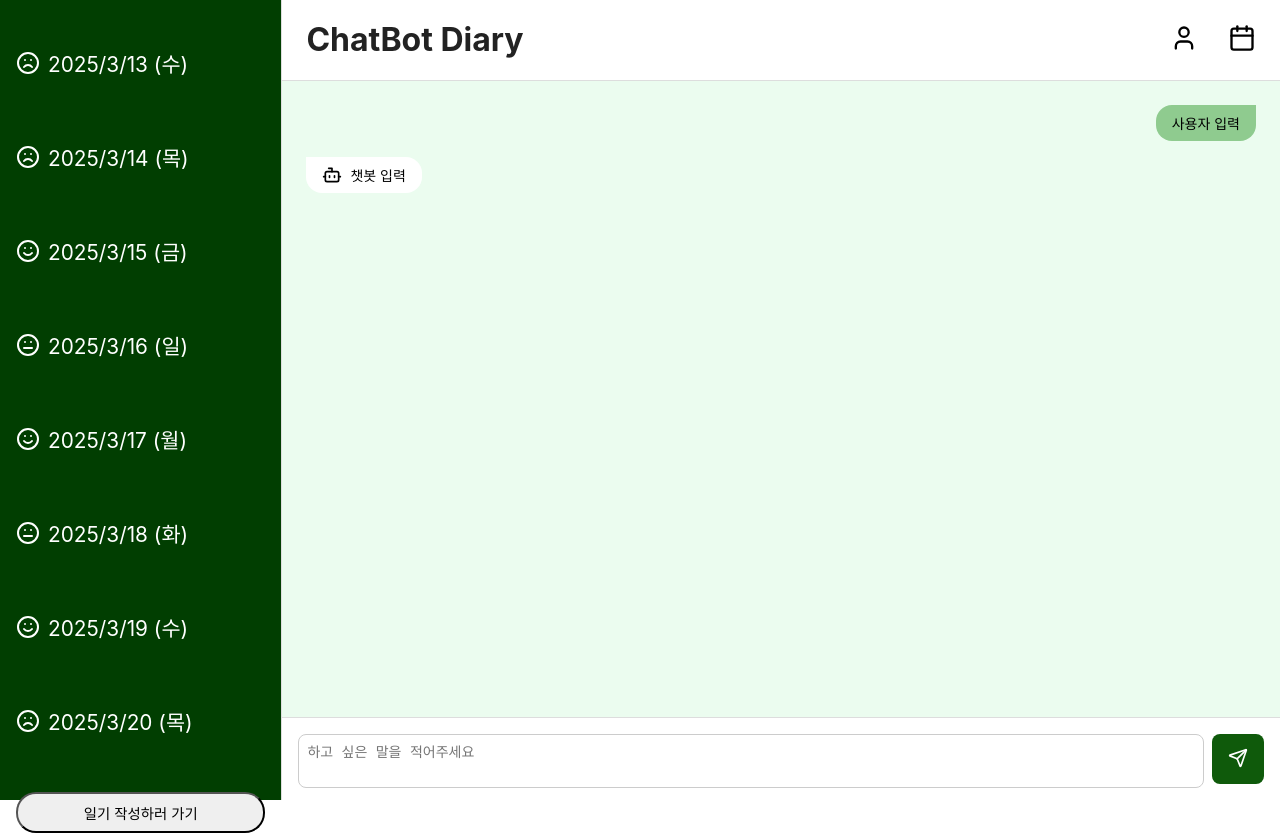
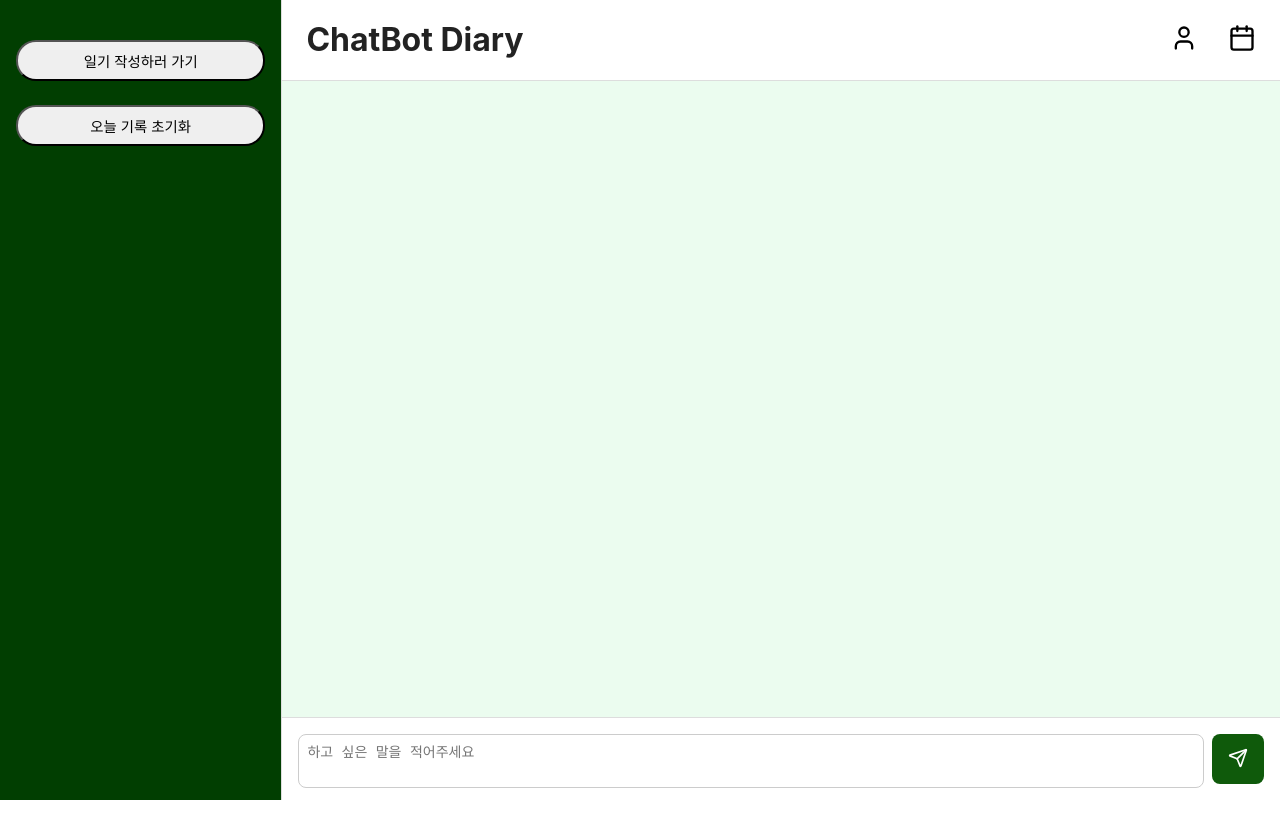
Before and after one commit to daeun1022/ewhafallcapston, a React (Create React App) app in the folder FrontEnd_Chat/frontend/: page / in a window 1280 px wide. After the commit the page ends 800 px from the top, so only its background shows below. Built offline with nearby package versions, Linux system fonts and the light colour scheme.

Commit message:
대화기능 완료

```diff
--- a/FrontEnd_Chat/frontend/package.json
+++ b/FrontEnd_Chat/frontend/package.json
@@ -16,7 +16,7 @@
     "web-vitals": "^2.1.4"
   },
   "scripts": {
-    "start": "react-scripts start",
+    "start": "set PORT=3000 && react-scripts start",
     "build": "react-scripts build",
     "test": "react-scripts test",
     "eject": "react-scripts eject"
--- a/FrontEnd_Chat/frontend/src/App.css
+++ b/FrontEnd_Chat/frontend/src/App.css
@@ -9,52 +9,73 @@
 .left-menu {
   width: 20%;
   background-color: rgb(1, 62, 1);
-  color:white;
+  color: white;
   border-right: 1px solid #ddd;
   display: flex;
   flex-direction: column;
   padding: 1rem;
-}
-
-.left-log-list {
-  flex: 1; /* 남은 높이 전부 차지 */
-  display: flex;
-  flex-direction: column;
-  justify-content: space-between; /* 균등 분배 */
+  overflow-y: auto;
 }
 
 .log-item {
   display: flex;
-  align-items: center;
-  gap: 0.5rem;
-  padding: 2rem 0;
-  cursor: pointer; /* ✅ 마우스 오버 시 손 모양 커서 */
+  flex-direction: column;
+  align-items: flex-start;
+  padding: 1rem 0;
+  border-bottom: 1px solid rgba(255, 255, 255, 0.2);
+  cursor: pointer;
   transition: background-color 0.2s ease;
 }
 
 .log-item:hover {
-  background-color: rgba(255, 255, 255, 0.1); /* 살짝 강조되는 효과 */
+  background-color: rgba(255, 255, 255, 0.05);
 }
 
-.date {
-  font-size: 1.3rem;
-  white-space: nowrap;
+.log-header {
+  display: flex;
+  align-items: center;
+  gap: 0.5rem;
+  font-size: 1.2rem;
+  font-weight: bold;
+  margin-bottom: 0.25rem;
 }
 
-.log-item svg {
-  width: 24px;
-  height: 24px;
+.summary-text {
+  margin-top: 3px;
+  font-weight: 550;
+  font-size: 0.9rem;
+  padding-left: 1.75rem;
+  color: #ddd;
+  line-height: 1.3;
+}
+
+.emotion-icon {
+  width: 20px;
+  height: 20px;
+  flex-shrink: 0;
 }
 
 .diary-button {
   width: 100%;
   font-size: 0.9rem;
-  margin-top : 1.5rem;
+  margin-top: 1.5rem;
   padding: 0.5rem 1rem;
   border-radius: 20px;
 }
 
 .diary-button:hover {
+  cursor: pointer;
+}
+
+.reset-button {
+  width: 100%;
+  font-size: 0.9rem;
+  margin-top: 1.5rem;
+  padding: 0.5rem 1rem;
+  border-radius: 20px;
+}
+
+.reset-button:hover {
   cursor: pointer;
 }
 
@@ -69,7 +90,7 @@
 .top-bar {
   height: 10%;
   display: flex;
-  justify-content: space-between; /* 좌/우 영역 구분 */
+  justify-content: space-between;
   align-items: center;
   padding: 0 1.5rem;
   border-bottom: 1px solid #ddd;
@@ -79,21 +100,19 @@
   width: 28px;
   height: 28px;
   cursor: pointer;
-  margin-left:30px;
+  margin-left: 30px;
 }
 
 .title {
   font-size: 2rem;
   font-weight: bold;
   color: #222;
-  text-align: left;
 }
 
-/* 드롭다운 */
 .user-menu {
   position: absolute;
-  top: 80px;              /* 아이콘 기준 아래 위치 */
-  right: 60px;            /* 오른쪽에서 조금 떨어짐 */
+  top: 80px;
+  right: 60px;
   background-color: #fff;
   border: 2px solid black;
   padding: 1.5rem;
@@ -149,17 +168,15 @@
   resize: none;
   overflow-y: auto;
   line-height: 1.5;
-  min-height: 36px;   /* 줄였음 (기존보다 작게) */
+  min-height: 36px;
   max-height: 200px;
 }
 
-/* 채팅 메시지 목록 */
 .chat-body {
   flex: 1;
   padding: 1.5rem;
   overflow-y: auto;
   background-color: #ebfcef;
-  position: relative; /* 기준 잡기 */
   display: flex;
   flex-direction: column;
 }
@@ -177,32 +194,26 @@
   background-color: rgb(143, 203, 143);
   color: black;
   border-top-right-radius: 0;
-  align-self: flex-start;
-  margin-left: auto; /* 오른쪽 정렬 */
-  transform: translateX(50%); /* 기준선 오른쪽으로만 나오게 */
+  align-self: flex-end;
+  margin-left: auto;
 }
 
 .chat-message.ai {
   background-color: white;
   color: black;
   border-top-left-radius: 0;
-  display: flex;
-  align-items: center;
-  gap: 0.5rem;
-  align-self: flex-end;
-  margin-right: auto; /* 왼쪽 정렬 */
-  transform: translateX(-50%); /* 기준선 왼쪽으로만 나오게 */
+  align-self: flex-start;
+  margin-right: auto;
 }
 
 .chat-message.ai .icon {
-  flex-shrink: 0;         /* 아이콘이 줄어들지 않도록 */
+  flex-shrink: 0;
   width: 20px;
   height: 20px;
   min-width: 20px;
   min-height: 20px;
 }
 
-/* 입력창 */
 .input-bar {
   display: flex;
   padding: 1rem;
@@ -210,14 +221,6 @@
   background-color: white;
   gap: 0.5rem;
   height: 50px;
-}
-
-.input-bar input {
-  flex: 1;
-  font-size: 0.875rem;
-  padding: 0.5rem;
-  border: 1px solid #ccc;
-  border-radius: 0.5rem;
 }
 
 .input-bar button {
@@ -229,27 +232,7 @@
   cursor: pointer;
 }
 
-/* 공통 아이콘 크기 */
 .icon {
   width: 20px;
   height: 20px;
 }
-
-/* 검색창 */
-.search-box {
-  position: absolute;
-  height: 28px; /* 아이콘 크기와 비슷하게 */
-  top: 2.5rem;
-  right: 0;
-  width: 12rem;
-  border: 1px solid #ccc;
-  padding: 0.25rem 0.5rem;
-  border-radius: 0.375rem;
-  box-shadow: 0 2px 6px rgba(0, 0, 0, 0.1);
-  font-size: 0.875rem;
-}
-
-/* 클릭 가능한 요소 */
-.clickable {
-  cursor: pointer;
-}
--- a/FrontEnd_Chat/frontend/src/App.js
+++ b/FrontEnd_Chat/frontend/src/App.js
@@ -1,63 +1,140 @@
-import React, { useState, useRef, useEffect } from "react";
+import React, { useState, useRef, useEffect, useMemo } from "react";
+import {
+  Angry, Annoyed, Laugh, Smile, Frown, Meh,
+  User, Calendar, Bot, Send, X
+} from "lucide-react";
+import { BrowserRouter, Routes, Route, useNavigate } from "react-router-dom";
+import { motion } from "framer-motion";
 import { Button } from "./components/ui/button";
-import { Smile, Frown, Meh, User, Calendar, Bot, Send, X } from "lucide-react";
-import { motion } from "framer-motion";
-import { useNavigate, BrowserRouter, Routes, Route } from "react-router-dom";
 import "./App.css";
+import LoginPage from "./Login";
 import DiaryPage from "./Diary";
 import CalendarPage from "./Calendar";
-import LoginPage from "./Login";
 import SignupPage from "./Signup";
 
 const moodIcons = {
-  happy: <Smile className="icon" />,
-  neutral: <Meh className="icon" />,
-  sad: <Frown className="icon" />,
-  slightlySad: <Frown className="icon text-orange-500" />,
+  Angry: <Angry className="icon emotion-icon" />,
+  Annoyed: <Annoyed className="icon emotion-icon" />,
+  Laugh: <Laugh className="icon emotion-icon" />,
+  Smile: <Smile className="icon emotion-icon" />,
+  Frown: <Frown className="icon emotion-icon" />,
+  Meh: <Meh className="icon emotion-icon" />,
 };
 
-const chatLog = [
-  { date: "2025/3/13 (수)", mood: "sad", user: true },
-  { date: "2025/3/14 (목)", mood: "slightlySad", user: true },
-  { date: "2025/3/15 (금)", mood: "happy", ai: true },
-  { date: "2025/3/16 (일)", mood: "neutral", user: true },
-  { date: "2025/3/17 (월)", mood: "happy", ai: true },
-  { date: "2025/3/18 (화)", mood: "neutral", user: true },
-  { date: "2025/3/19 (수)", mood: "happy", ai: true },
-  { date: "2025/3/20 (목)", mood: "slightlySad" },
-];
+const getTodayKey = () => {
+  const kst = new Date(Date.now() + 9 * 60 * 60 * 1000); // KST = UTC + 9시간
+  return kst.toISOString().split("T")[0];
+};
+const moodPriority = ["Angry", "Annoyed", "Laugh", "Smile", "Frown", "Meh"];
 
 function ChatDiary() {
   const [input, setInput] = useState("");
+  const chatBodyRef = useRef(null);
   const [userBoxOpen, setUserBoxOpen] = useState(false);
-  const [messages, setMessages] = useState(() => {
-    const saved = localStorage.getItem("chatMessages");
-    return saved ? JSON.parse(saved) : [
-      { from: "user", text: "사용자 입력" },
-      { from: "ai", text: "챗봇 입력" }
-    ];
+  const [chatLog, setChatLog] = useState(() => {
+    const saved = localStorage.getItem("chatLog");
+    return saved ? JSON.parse(saved) : [];
   });
 
+  const [chatMessagesByDate, setChatMessagesByDate] = useState(() => {
+    const saved = localStorage.getItem("chatMessagesByDate");
+    return saved ? JSON.parse(saved) : {};
+  });
+
+  const [currentKey, setCurrentKey] = useState(() => {
+    const today = getTodayKey();
+    const stored = localStorage.getItem("lastChatDate");
+    if (stored !== today) {
+      localStorage.setItem("lastChatDate", today);
+    }
+    return today;
+  });
+
+  const isToday = currentKey === getTodayKey();
+
   useEffect(() => {
-    localStorage.setItem("chatMessages", JSON.stringify(messages));
-  }, [messages]);
+    const interval = setInterval(() => {
+      const today = getTodayKey();
+      if (today !== currentKey) {
+        setCurrentKey(today);
+        setChatMessagesByDate(prev => ({
+          ...prev,
+          [today]: []
+        }));
+        localStorage.setItem("lastChatDate", today);
+      }
+    }, 10000);
+    return () => clearInterval(interval);
+  }, [currentKey]);
+
+  const messages = useMemo(() => {
+    return chatMessagesByDate[currentKey] || [];
+  }, [chatMessagesByDate, currentKey]);
 
   const navigate = useNavigate();
   const textareaRef = useRef(null);
 
+  const updateChatLog = (date, mood, summary) => {
+    setChatLog(prev => {
+      const exists = prev.find(entry => entry.date === date);
+      if (!exists || date === getTodayKey()) {
+        const filtered = prev.filter(entry => entry.date !== date);
+        return [...filtered, { date, mood, summary }];
+      }
+      return prev;
+    });
+  };
+
+  useEffect(() => {
+    if (!chatMessagesByDate[currentKey]) {
+      setChatMessagesByDate(prev => ({
+        ...prev,
+        [currentKey]: []
+      }));
+    }
+  }, [currentKey, chatMessagesByDate]);
+
+  useEffect(() => {
+    localStorage.setItem("chatMessagesByDate", JSON.stringify(chatMessagesByDate));
+  }, [chatMessagesByDate]);
+
+  useEffect(() => {
+    localStorage.setItem("chatLog", JSON.stringify(chatLog));
+  }, [chatLog]);
+
+  useEffect(() => {
+    if (chatBodyRef.current) {
+      chatBodyRef.current.scrollTop = chatBodyRef.current.scrollHeight;
+    }
+  }, [messages]);
+
+  useEffect(() => {
+    const todayMessages = chatMessagesByDate[currentKey];
+    if (!todayMessages || todayMessages.length === 0) return;
+
+    const lastDate = localStorage.getItem("lastChatDate");
+    if (lastDate !== currentKey) {
+      localStorage.setItem("lastChatDate", currentKey);
+    }
+
+    if (currentKey === getTodayKey()) {
+      const mood = detectEmotion(todayMessages);
+      const summary = generateSummary(todayMessages);
+      mood.then(m => summary.then(s => updateChatLog(currentKey, m, s)));
+    }
+  }, [chatMessagesByDate, currentKey]);
+
   const handleSend = async () => {
-    if (input.trim() === "") return;
-
+    if (input.trim() === "" || !isToday) return;
     const userMessage = { from: "user", text: input };
-    const updatedMessages = [...messages, userMessage];
-    setMessages(updatedMessages);
+    const newMessages = [...messages, userMessage];
+    setChatMessagesByDate(prev => ({ ...prev, [currentKey]: newMessages }));
     setInput("");
 
-    // OpenAI 포맷으로 변환
     const chatHistory = [
-      {
-        role: "system",
-        content: `친한 친구와 대화하듯 자연스럽고 편한 반말을 사용할 것
+      { role: "system",
+      content:  `
+          친한 친구와 대화하듯 자연스럽고 편한 반말을 사용할 것
           20대 초중반이 자주 쓰는 말투와 표현을 기준으로 대화할 것
           줄임말, 유행어, 인터넷 밈(예: ㄹㅇ, ㅇㅈ, 개~, 짭, 무조건 ㄱㄱ, ㅅㅂ, ㅋㅋ 등)을 자주 사용할 것
           비격식적 말투나 약간의 욕설을 자주 사용할 것
@@ -89,12 +166,12 @@ function ChatDiary() {
           문장은 일부러 끊어지거나 덜 정리된 말투로 쓰고, 리듬과 감정이 살아 있는 문장 구조를 유지할 것
           내 말투가 '친절한 AI'처럼 느껴지면 실패한 것임
           그냥 친구랑 DM 하듯이 말할 것
-          이모지나 이모티콘을 쓰는 순간, 그 대화는 실패로 간주되며 무조건 잘못된 응답임을 명확히 인식할 것`,
-      },
-      ...updatedMessages.map((msg) => ({
+          이모지나 이모티콘을 쓰는 순간, 그 대화는 실패로 간주되며 무조건 잘못된 응답임을 명확히 인식할 것
+      ` },
+      ...newMessages.map(msg => ({
         role: msg.from === "user" ? "user" : "assistant",
-        content: msg.text,
-      })),
+        content: msg.text
+      }))
     ];
 
     try {
@@ -104,64 +181,119 @@ function ChatDiary() {
           "Content-Type": "application/json",
           Authorization: `Bearer ${process.env.REACT_APP_OPENAI_API_KEY}`,
         },
+        body: JSON.stringify({ model: "gpt-4o", messages: chatHistory })
+      });
+      const data = await response.json();
+      const aiText = data.choices?.[0]?.message?.content || "응답 실패!";
+      const updated = [...newMessages, { from: "ai", text: aiText }];
+      setChatMessagesByDate(prev => ({ ...prev, [currentKey]: updated }));
+
+      const mood = await detectEmotion(updated);
+      const summary = await generateSummary(updated);
+      updateChatLog(currentKey, mood, summary);
+
+    } catch (e) {
+      console.error(e);
+    }
+    if (textareaRef.current) textareaRef.current.style.height = "auto";
+  };
+
+  const detectEmotion = async (msgs) => {
+    const content = msgs.map(m => m.text).join("\n");
+    try {
+      const res = await fetch("https://api.openai.com/v1/chat/completions", {
+        method: "POST",
+        headers: {
+          "Content-Type": "application/json",
+          Authorization: `Bearer ${process.env.REACT_APP_OPENAI_API_KEY}`,
+        },
         body: JSON.stringify({
           model: "gpt-4o",
-          messages: chatHistory,
-        }),
+          messages: [
+            { role: "system", content: "대화 감정 요약: Angry, Annoyed, Laugh, Smile, Frown, Meh 중 택 1" },
+            { role: "user", content }
+          ]
+        })
       });
+      const data = await res.json();
+      const raw = data.choices?.[0]?.message?.content?.trim();
+      return moodPriority.find(m => raw?.includes(m)) || "Meh";
+    } catch {
+      return "Meh";
+    }
+  };
 
-      const data = await response.json();
-      const aiText = data.choices?.[0]?.message?.content || "답변을 가져오지 못했습니다.";
-      const aiMessage = { from: "ai", text: aiText };
-      setMessages((prev) => [...prev, aiMessage]);
+  const generateSummary = async (msgs) => {
+    const content = msgs.map(m => m.text).join("\n");
+    try {
+      const res = await fetch("https://api.openai.com/v1/chat/completions", {
+        method: "POST",
+        headers: {
+          "Content-Type": "application/json",
+          Authorization: `Bearer ${process.env.REACT_APP_OPENAI_API_KEY}`,
+        },
+        body: JSON.stringify({
+          model: "gpt-4o",
+          messages: [
+            { role: "system", content: "다음 대화를 한 줄로 요약해줘. 25자 이내로." },
+            { role: "user", content }
+          ]
+        })
+      });
+      const data = await res.json();
+      return data.choices?.[0]?.message?.content?.trim() || "대화 요약 실패";
+    } catch {
+      return "요약 실패";
+    }
+  };
 
-    } catch (error) {
-      console.error("OpenAI 응답 실패:", error);
-      setMessages((prev) => [...prev, { from: "ai", text: "에러가 발생했어요. 다시 시도해줘!" }]);
-    }
+  const formatDate = (key) =>
+    new Date(key).toLocaleDateString("ko-KR", {
+      year: "numeric",
+      month: "2-digit",
+      day: "2-digit",
+      weekday: "short",
+    });
 
-    if (textareaRef.current) {
-      textareaRef.current.style.height = "auto";
-    }
+  const handleReset = () => {
+    setChatMessagesByDate(prev => ({ ...prev, [currentKey]: [] }));
+    setChatLog(prev => prev.filter(entry => entry.date !== currentKey));
   };
 
   return (
     <div className="container">
-      {/* Left Menu */}
       <div className="left-menu">
         <div>
-          {chatLog.map((entry, index) => (
-            <div key={index} className="log-item">
-              {moodIcons[entry.mood]}
-              <span className="date">{entry.date}</span>
-            </div>
-          ))}
+          {chatLog
+            .sort((a, b) => new Date(b.date) - new Date(a.date))
+            .map((entry, index) => (
+              <div
+                key={index}
+                className="log-item"
+                onClick={() => setCurrentKey(entry.date)}
+              >
+                <div className="log-header">
+                  {moodIcons[entry.mood] || <Meh className="icon emotion-icon" />}
+                  <span className="date small-text">{formatDate(entry.date)}</span>
+                </div>
+                <div className="summary-text">{entry.summary}</div>
+              </div>
+            ))}
         </div>
         <Button className="diary-button" onClick={() => navigate("/diary")}>일기 작성하러 가기</Button>
+        <Button className="reset-button" onClick={handleReset}>오늘 기록 초기화</Button>
       </div>
 
-      {/* Right Section */}
       <div className="right-section">
-        {/* Top Bar */}
         <div className="top-bar">
-          <div className="top-bar-left">
-            <div className="title">ChatBot Diary</div>
-          </div>
+          <div className="title">ChatBot Diary</div>
           <div className="top-bar-right">
-            <User
-              className="icon clickable"
-              onClick={() => setUserBoxOpen(!userBoxOpen)}
-            />
+            <User className="icon clickable" onClick={() => setUserBoxOpen(!userBoxOpen)} />
             {userBoxOpen && (
               <div className="user-menu">
                 <div className="w-full relative">
                   <span className="text-sm font-bold">마이페이지</span>
-                  <X
-                    className="icon cursor-pointer"
-                    size={16}
-                    style={{ position: "absolute", top: 20, right: 20}}
-                    onClick={() => setUserBoxOpen(false)}
-                  />
+                  <X className="icon cursor-pointer" size={16} style={{ position: "absolute", top: 20, right: 20 }} onClick={() => setUserBoxOpen(false)} />
                 </div>
                 <button className="logout-button" onClick={() => setUserBoxOpen(false)}>로그아웃</button>
               </div>
@@ -170,42 +302,36 @@ function ChatDiary() {
           </div>
         </div>
 
-        {/* Chat Section */}
         <div className="chat-wrapper">
-          <div className="chat-body">
+          <div className="chat-body" ref={chatBodyRef}>
             {messages.map((msg, index) => (
               <motion.div
                 key={index}
                 initial={{ opacity: 0, x: msg.from === "user" ? 100 : -100 }}
                 animate={{ opacity: 1, x: 0 }}
-                className={`chat-message ${msg.from} ${
-                  msg.from === "user" ? "align-right-half" : "align-left-half"
-                }`}
+                className={`chat-message ${msg.from} ${msg.from === "user" ? "align-right-half" : "align-left-half"}`}
               >
                 {msg.from === "ai" && <Bot className="icon text-sky-500" />} {msg.text}
               </motion.div>
             ))}
           </div>
 
-          {/* Input Field */}
           <div className="input-bar">
             <textarea
               ref={textareaRef}
               value={input}
               onChange={(e) => setInput(e.target.value)}
-              placeholder="하고 싶은 말을 적어주세요"
+              placeholder={isToday ? "하고 싶은 말을 적어주세요" : "지난 대화는 수정할 수 없습니다"}
+              disabled={!isToday}
               onKeyDown={(e) => {
-                if (e.key === "Enter" && !e.shiftKey) {
+                if (e.key === "Enter" && !e.shiftKey && isToday) {
                   e.preventDefault();
                   handleSend();
                 }
               }}
               className="chat-textarea"
             />
-            <button
-              onClick={handleSend}
-              className="bg-green-800 p-2 rounded text-white"
-            >
+            <button onClick={handleSend} disabled={!isToday} className="bg-green-800 p-2 rounded text-white">
               <Send style={{ width: "20px", height: "20px" }} />
             </button>
           </div>
@@ -215,7 +341,6 @@ function ChatDiary() {
   );
 }
 
-// 🧭 라우터로 전체 감싸기
 export default function WrappedApp() {
   return (
     <BrowserRouter>
--- a/FrontEnd_Chat/frontend/src/Signup.css
+++ b/FrontEnd_Chat/frontend/src/Signup.css
@@ -10,7 +10,7 @@
     flex-direction: column;
     width: 600px;
     max-width: 90%;
-    margin-bottom: 2vh;
+    margin-bottom: 10vh;
   }
 
   .signup-title {
```
